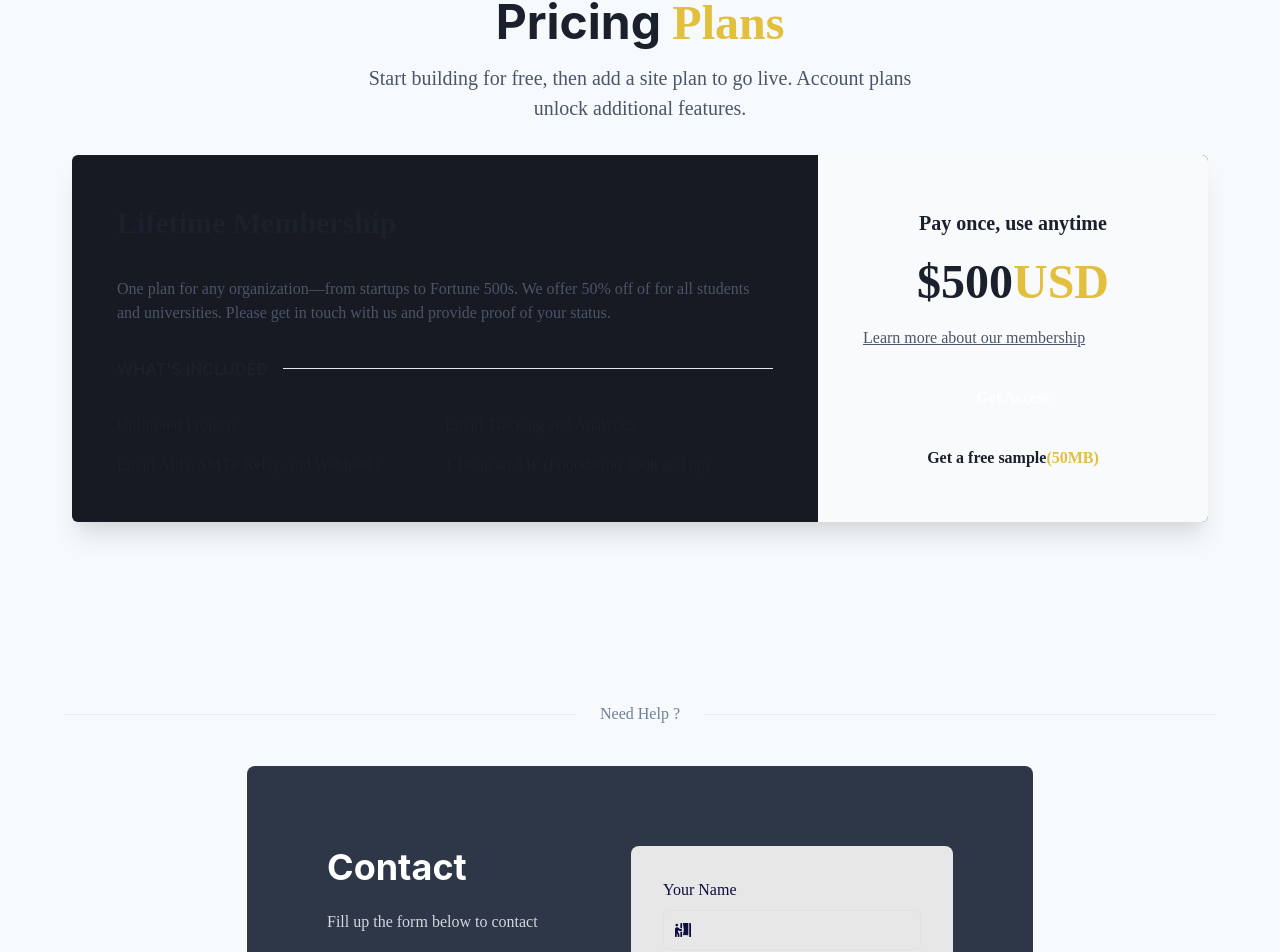
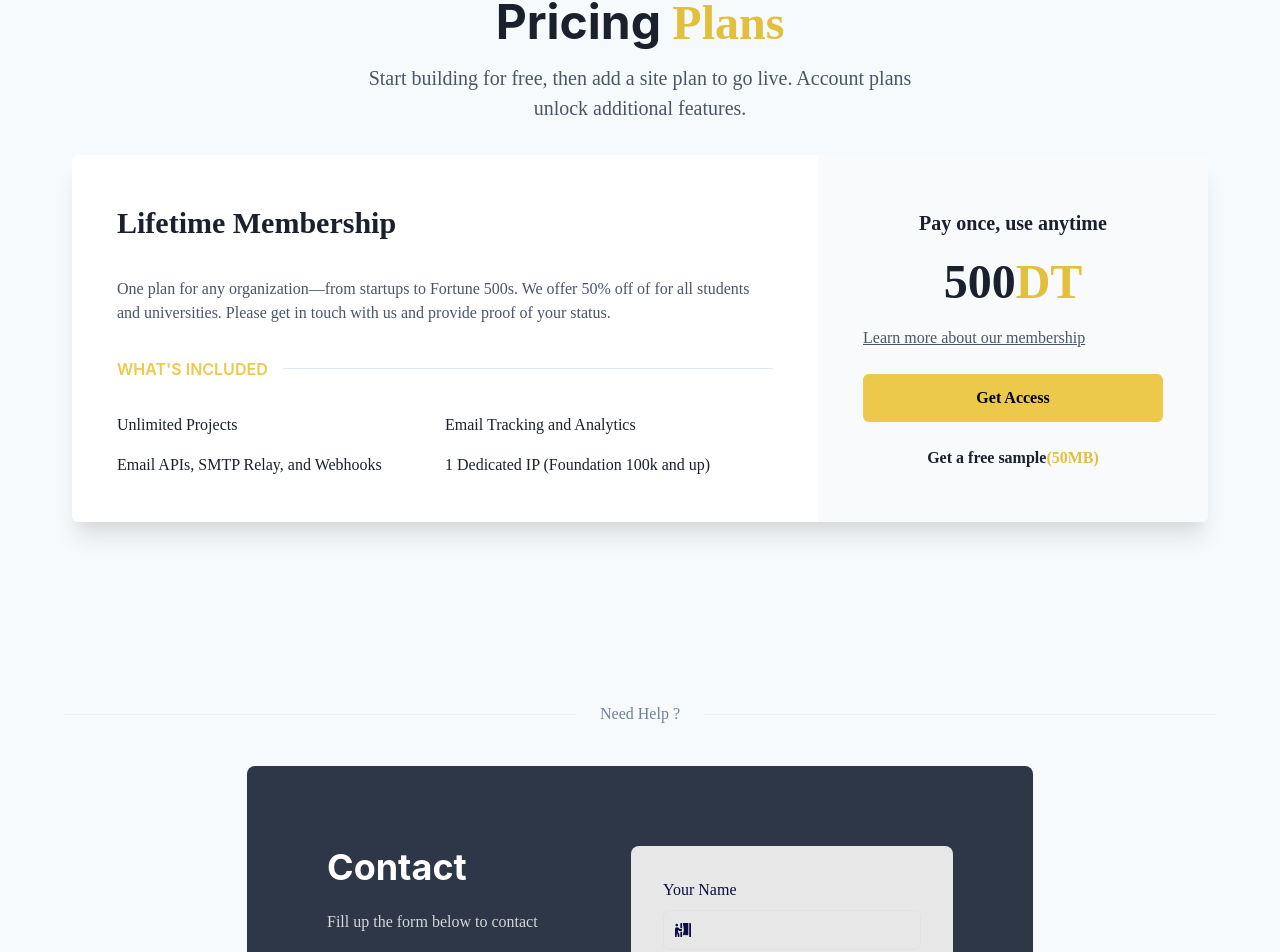
Before and after one commit to Black-Spear/Indigenes-Project, a React (Create React App) app in the folder client/: page / in a window 1280 px wide. Shown: the part 4640-5592 px from the top of the page. Built offline with nearby package versions, Linux system fonts and the light colour scheme.

Commit message:
Baltii's commit

```diff
--- a/client/src/components/Header/Header.jsx
+++ b/client/src/components/Header/Header.jsx
@@ -47,7 +47,8 @@ export const Header = () => {
           mr={4}
           leftIcon={<AddIcon />}
         >
-          Add Project
+          <Link to={'/create_project'}>Add Project</Link>
+
         </Button>
         <Menu>
           <MenuButton
--- a/client/src/pages/Login/SignIn.jsx
+++ b/client/src/pages/Login/SignIn.jsx
@@ -17,6 +17,7 @@ import {
   HStack,
   useColorModeValue,
   useToast,
+  Spinner,
 } from '@chakra-ui/react';
 import { ColorModeSwitcher } from '../../ColorModeSwitcher';
 import { Link as RLink, Navigate, useNavigate } from 'react-router-dom';
@@ -38,6 +39,7 @@ function SignIn() {
   const textColor = useColorModeValue('gray.500', 'gray.400');
   let [users, setUsers] = useState([]);
   let [user, setUser] = useState([]);
+  let [press, setPress] = useState(false);
   const toast = useToast();
   const navigate = useNavigate();
 
@@ -54,12 +56,13 @@ function SignIn() {
     email: '',
     password: '',
   });
-
+  const spiner = (<><Spinner /></>);
   const inputHandler = e => {
     setform({ ...form, [e.target.name]: e.target.value });
   };
 
   const submitButton = async e => {
+    setPress(true);
     console.log(users);
     e.preventDefault();
     console.log(form);
@@ -78,16 +81,17 @@ function SignIn() {
     } else {
       localStorage.setItem('current_user', JSON.stringify(verif));
       setUser(verif);
-      toast({
+
+      setTimeout(() => {
+        toast({
         title: 'Connected!',
         description: 'Have a nice day.',
         status: 'success',
         duration: 2000,
         isClosable: true,
-      });
-      setTimeout(() => {
-        Navigate('/');
-      }, 2000);
+      })
+        navigate('/')
+      }, 3000);
     }
   };
 
@@ -286,7 +290,7 @@ function SignIn() {
                   }}
                   onClick={submitButton}
                 >
-                  SIGN IN
+                  {press ? spiner : 'SIGN IN'}
                 </Button>
               </FormControl>
               <Flex
--- a/client/src/pages/project.jsx
+++ b/client/src/pages/project.jsx
@@ -74,13 +74,12 @@ export default function Simple() {
     <>
       <Header />
       <Container maxW={'6xl'}>
-
-
         <Heading
           align="center"
           lineHeight={1.1}
           fontWeight={600}
           fontSize={{ base: '2xl', sm: '4xl', lg: '5xl' }}
+          mt='100px'
         >
           El Faouar Project
         </Heading>
--- a/client/src/sections/Landing/Pricing/Pricing.jsx
+++ b/client/src/sections/Landing/Pricing/Pricing.jsx
@@ -1,7 +1,7 @@
 import { Box, Button, Flex, Heading, SimpleGrid, Stack, Text, useColorModeValue as mode } from '@chakra-ui/react'
 import * as React from 'react'
 
-import { PricingCard } from './PricingCard'
+
 
 export const Pricing = () => {
   return (
@@ -44,7 +44,8 @@ export const Pricing = () => {
             <Flex
               rounded="md"
               mx={10}
-              bg={'gray.900'}
+              bg={'white'}
+              _dark={{bg : 'gray.900'}}
               shadow="xl"
               mb="100px"
               textAlign="left"
@@ -74,7 +75,7 @@ export const Pricing = () => {
                     whiteSpace="nowrap"
                     fontWeight="semibold"
                     textTransform="uppercase"
-                    color="brand.400"
+                    color="yellow.400"
                   >
                     What's included
                   </Text>
@@ -113,7 +114,7 @@ export const Pricing = () => {
                   fontWeight={["bold", , "extrabold"]}
                   lineHeight="tight"
                 >
-                  $500
+                  500
                   <span
                     ml={2}
                     fontSize="2xl"
@@ -124,7 +125,7 @@ export const Pricing = () => {
                     }}
                   >
                     {" "}
-                    USD
+                    DT
                   </span>
                 </Flex>
                 <Stack spacing={6}>
@@ -137,7 +138,7 @@ export const Pricing = () => {
                   >
                     Learn more about our membership
                   </Text>
-                  <Button w="300px" colorScheme="brand" py={6}>
+                  <Button w="300px" colorScheme="yellow" py={6}>
                     Get Access
                   </Button>
                   <Text align="center" fontWeight="semibold">
```
